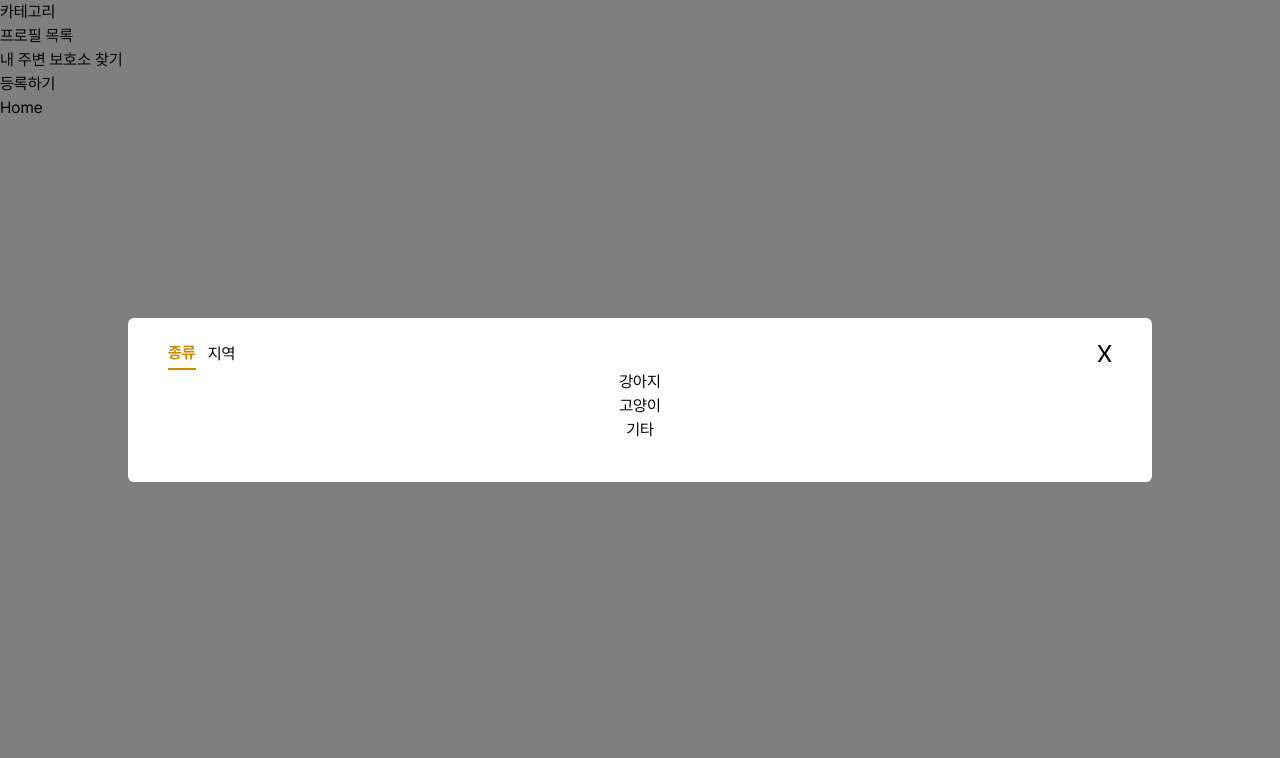
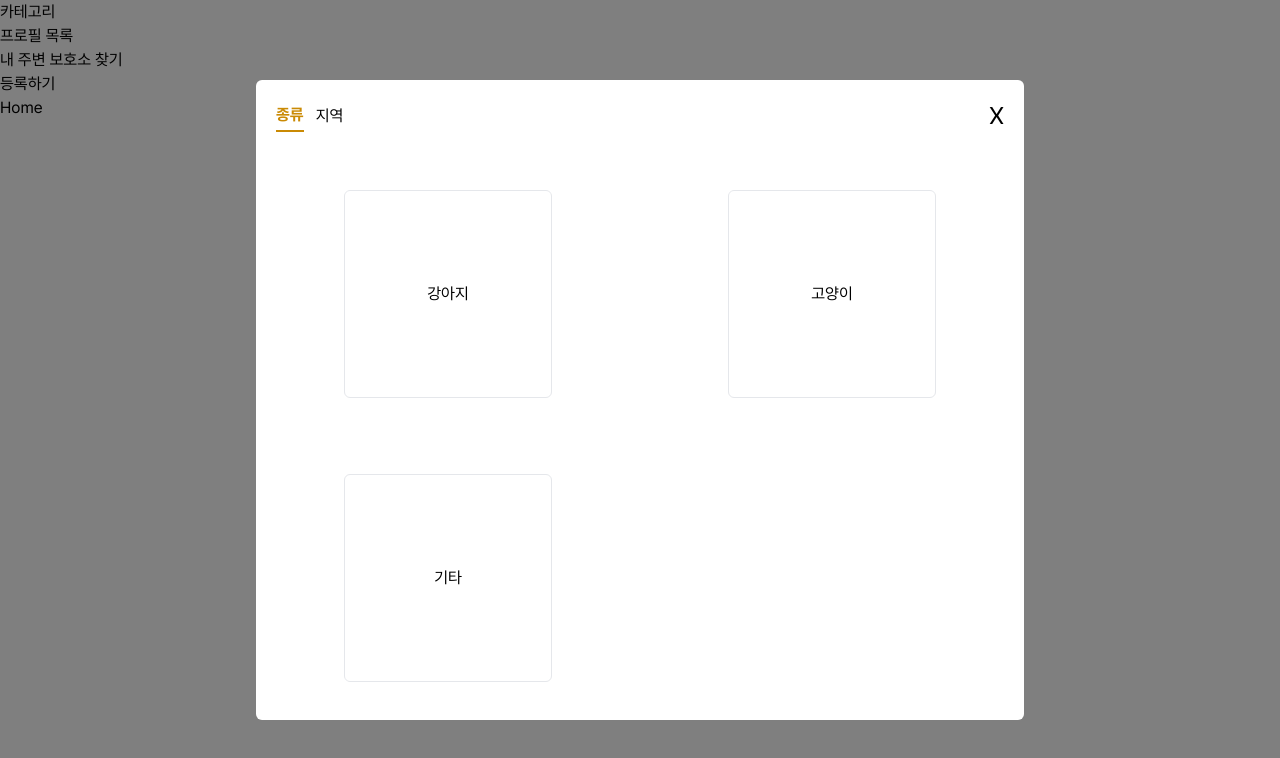
Before and after one commit to Step3-kakao-tech-campus/Team16_FE, a React (Create React App) app: page / in a window 1280 px wide. Both pictures are taken after a click on the button "카테고리". Shown: the top 758 px of the page. Built offline with nearby package versions, Linux system fonts and the light colour scheme.

Commit message:
feat: 모달 css 변경

```diff
--- a/src/commons/CategoryModal.tsx
+++ b/src/commons/CategoryModal.tsx
@@ -55,8 +55,8 @@ const CategoryModal = ({
       onClick={handleModalOutsideClick}
       className="w-screen h-screen fixed top-0 left-0 flex justify-center items-center bg-black bg-opacity-50"
     >
-      <div className="flex flex-col w-4/5 p-10 pt-5 fixed bg-white rounded-md">
-        <div className="flex justify-between">
+      <div className="flex flex-col w-3/5 h-4/5 fixed bg-white rounded-md overflow-auto">
+        <div className="flex justify-between p-5">
           <div className="flex gap-3">
             <button
               className={`${
@@ -81,13 +81,17 @@ const CategoryModal = ({
             X
           </button>
         </div>
+
+        {/* 밑 부분은 하나의 컴포넌트로 분리 가능해보임.
+            위에도 V컴포넌트로 분리 될 것 같긴 한데 굳이? */}
         {speciesOrRegion === 'species' && (
-          <div className="flex flex-col">
+          <div className="grid grid-cols-1 justify-items-center content-around h-full md:grid-cols-2">
             {speciesList.map((species) => {
               return (
                 <button
                   onClick={() => handleSpeciesClick(species)}
                   key={species}
+                  className="w-40 h-40 md:w-52 md:h-52 border rounded-md hover:bg-gray-100"
                 >
                   {species}
                 </button>
@@ -99,7 +103,11 @@ const CategoryModal = ({
           <div className="flex flex-col">
             {regionList.map((region) => {
               return (
-                <button onClick={() => handleRegionClick(region)} key={region}>
+                <button
+                  onClick={() => handleRegionClick(region)}
+                  key={region}
+                  className="flex flex-col justify-start pl-5 border border-b-white py-3 hover:bg-gray-100 hover:pl-6"
+                >
                   {region}
                 </button>
               );
```
